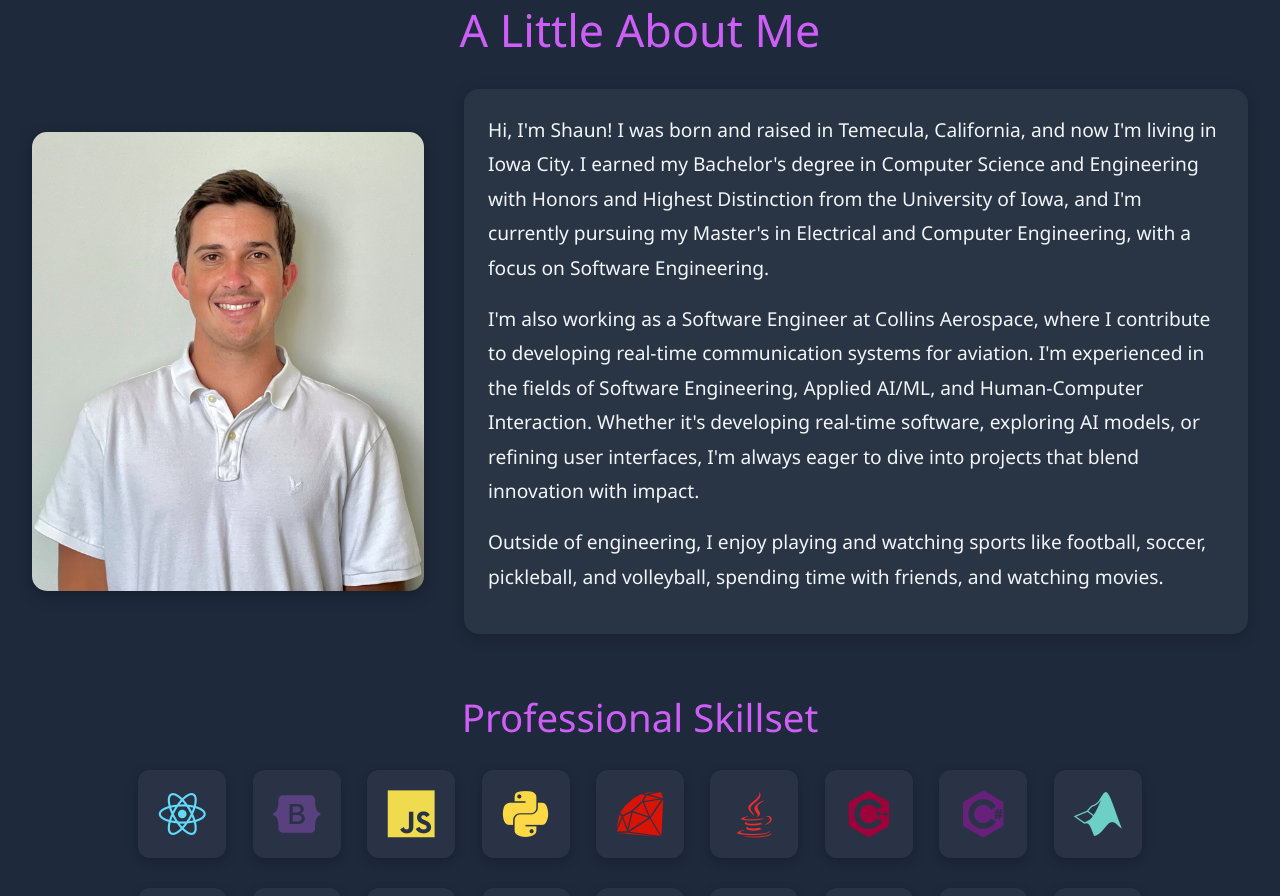
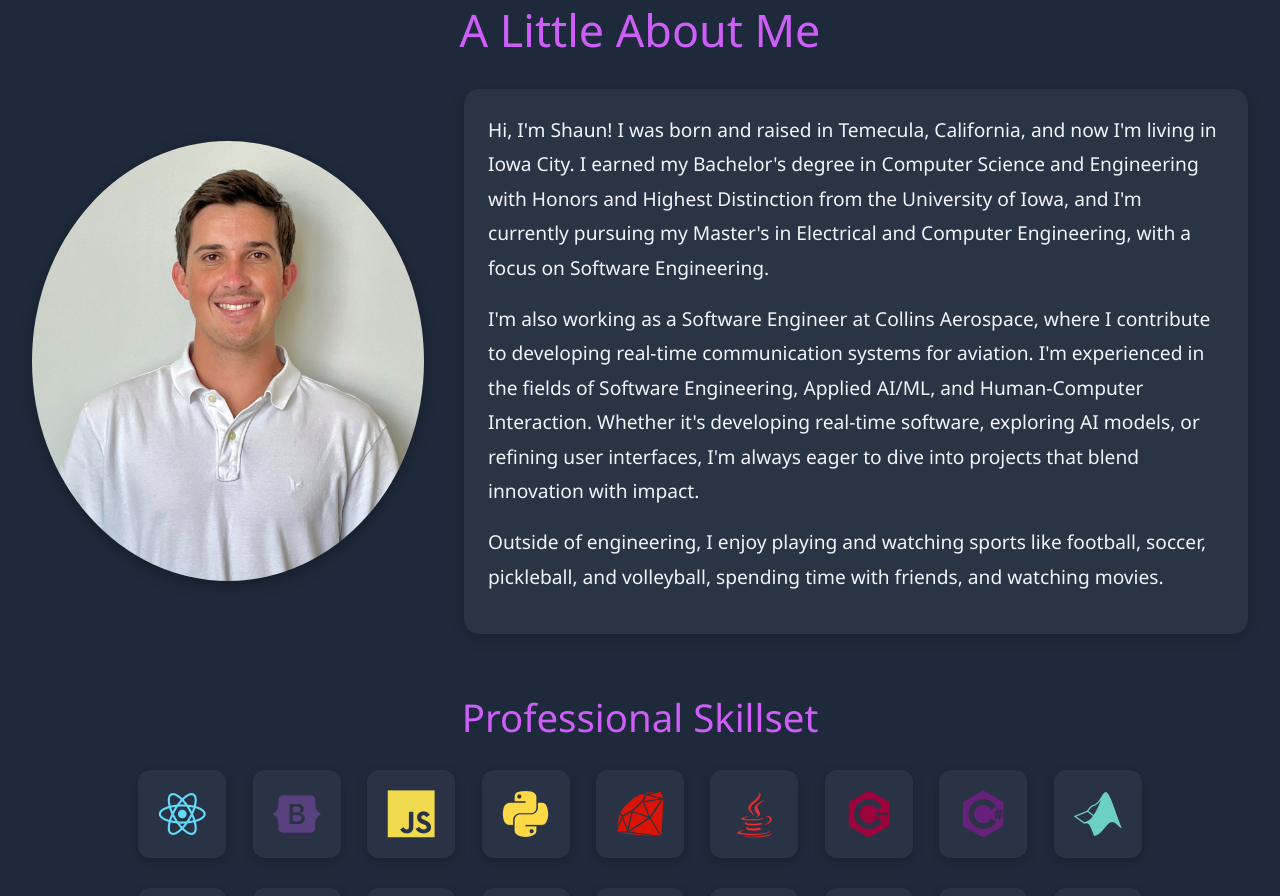
Before and after one commit to ShaunRichter/Personal-Website, a React (Create React App) app: page / in a window 1280 px wide. Shown: the part 980-1876 px from the top of the page. Built offline with nearby package versions, Linux system fonts and the light colour scheme.

Commit message:
Updated portrait to be circular

```diff
--- a/src/styles/About.css
+++ b/src/styles/About.css
@@ -32,10 +32,11 @@
 }
 
 .portrait-img {
-  width: 100%;
-  max-width: 550px;
-  height: auto;
-  border-radius: 15px;
+  width: 440px;
+  height: 440px;
+  max-width: 100%;
+  border-radius: 50%; /* Make the image circular */
+  object-fit: cover;
   box-shadow: 0 4px 15px rgba(0, 0, 0, 0.3);
 }
 
```
